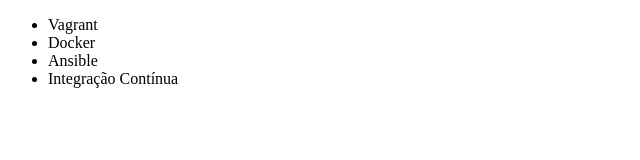
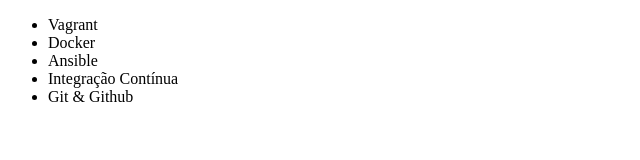
Before and after one commit to DaviZzZS2/alura-git, a plain HTML site: page index.html in a window 1280 px wide. Shown: the whole page, without its empty margins (0-640 px from the left). Drawn offline with Linux system fonts and the light colour scheme.

Commit message:
Mudança na lista

```diff
--- a/index.html
+++ b/index.html
@@ -10,6 +10,7 @@
         <li>Docker</li>
         <li>Ansible</li>
         <li>Integração Contínua</li>
+        <li>Git & Github</li>
     </ul>
 </body>
 </html>
```
